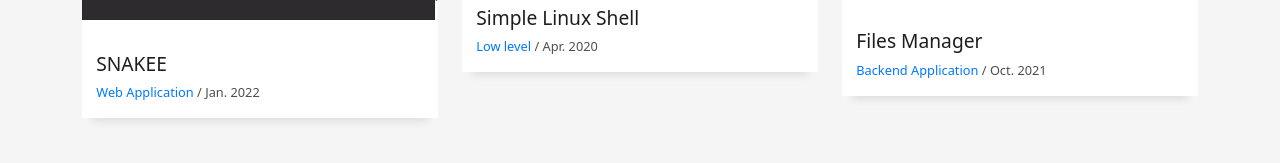
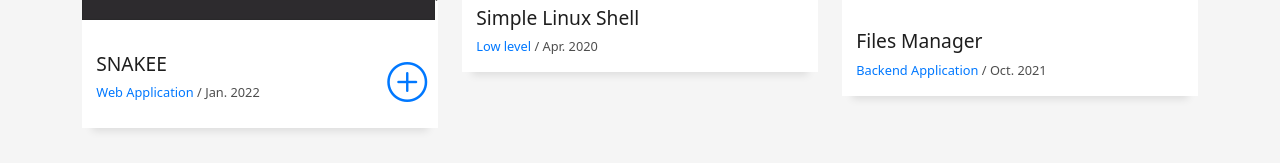
Before and after one commit to duvanjm/portfolio, a plain HTML site: page index.html in a window 1280 px wide. Shown: the part 3576-3739 px from the top of the page. Drawn offline with Linux system fonts and the light colour scheme.

Commit message:
Update index.html

```diff
--- a/index.html
+++ b/index.html
@@ -290,6 +290,7 @@
                   </div>
                   <div class="col-sm-4">
                     <div class="w-like">
+                      <a href="https://www.snakee.xyz/"> <span class="bi bi-plus-circle"></span></a>
                     </div>
                   </div>
                 </div>
```
